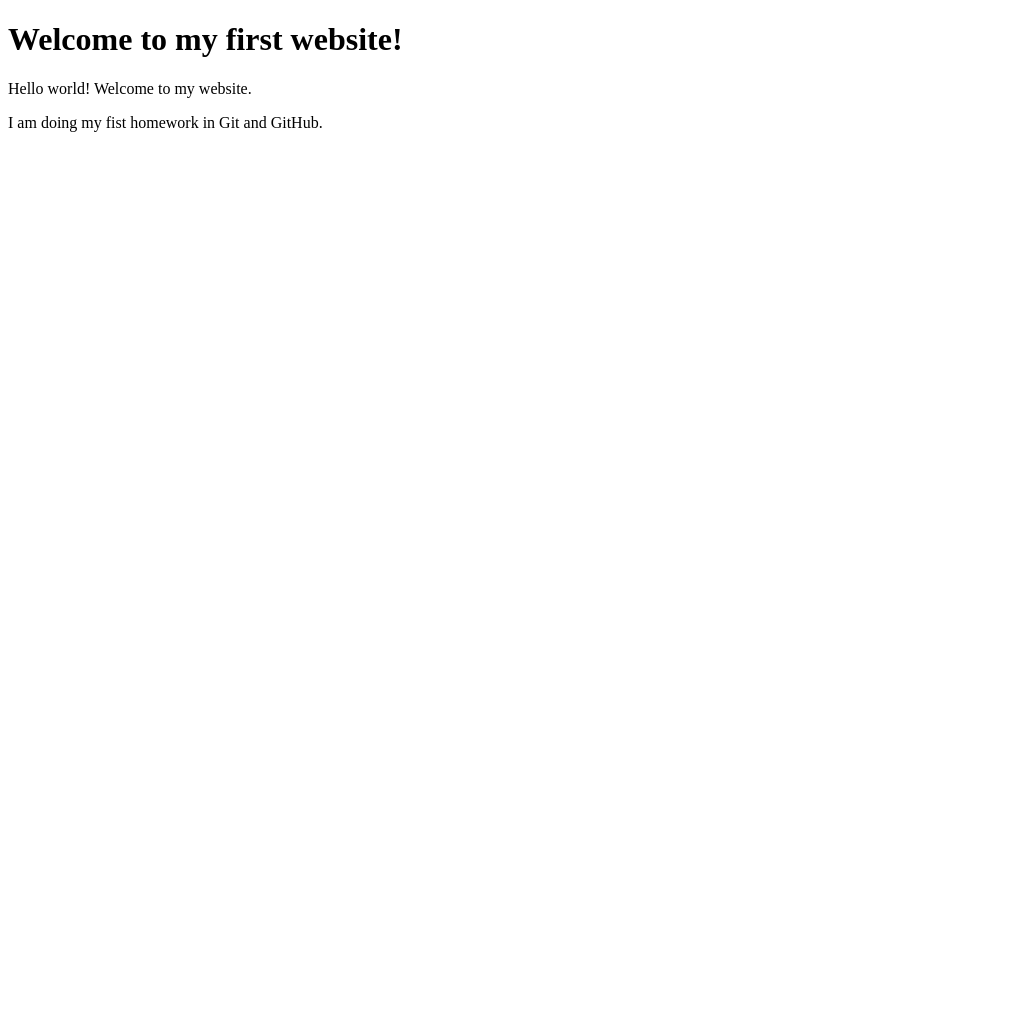
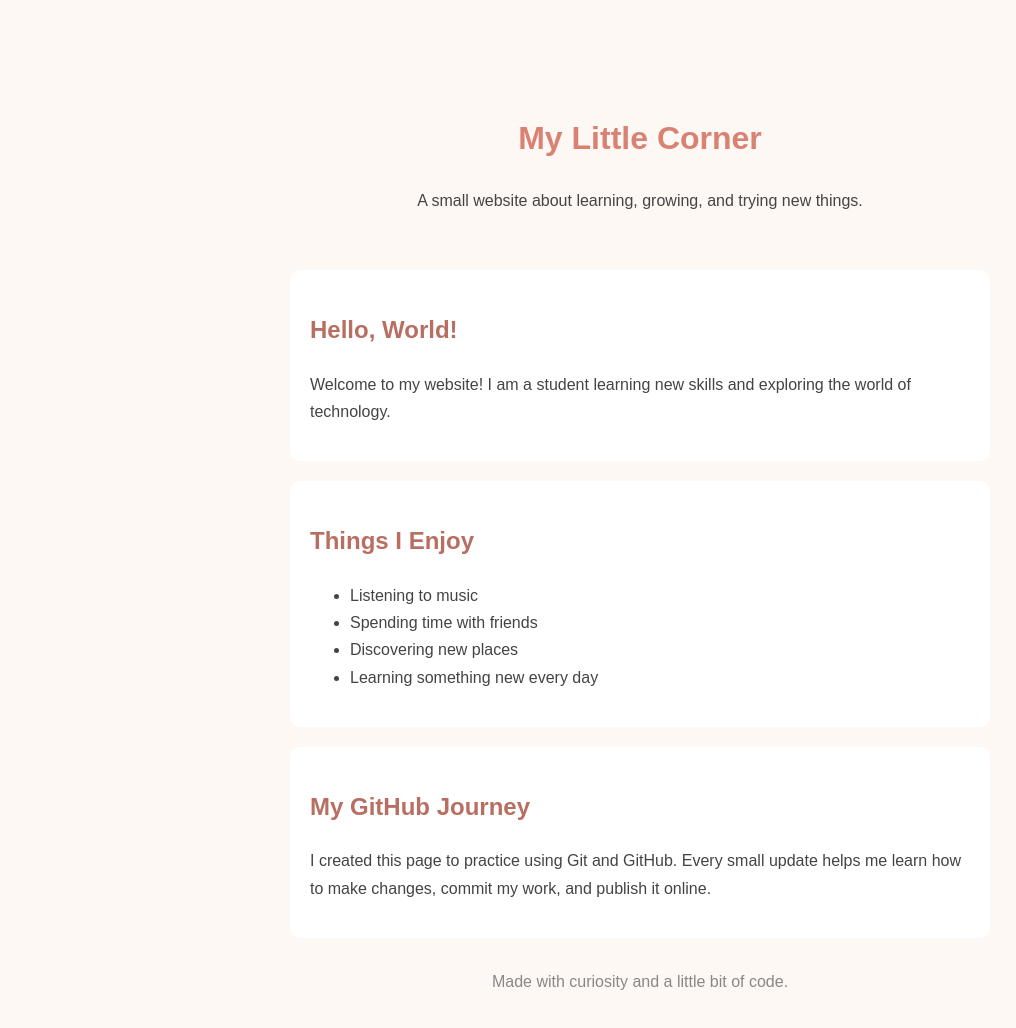
Before and after one commit to Visiela2/Visiela2.github.io, a plain HTML site: page index.html in a window 1280 px wide. Shown: the whole page, without its empty margins (0-1016 px from the left). Before the commit the page ends 800 px from the top, so only its background shows below. Drawn offline with Linux system fonts and the light colour scheme.

Commit message:
Update website design

```diff
--- a/index.html
+++ b/index.html
@@ -4,11 +4,65 @@
 <head>
     <meta charset="UTF-8">
     <meta name="viewport" content="width=device-width, initial-scale=1.0">
-    <title>My First GitHub Website</title>
+    <title>My Little Corner</title>
+    <style>
+        body {
+            font-family: Arial, sans-serif;
+            background-color: #fdf8f4;
+            color: #444;
+            max-width: 700px;
+            margin: 50px auto;
+            padding: 20px;
+            line-height: 1.7;
+        }
+        header {
+            text-align: center;
+            padding: 20px;
+        }
+        h1 { color: #d98273; }
+        h2 { color: #b86f61; }
+        section {
+            background-color: white;
+            padding: 20px;
+            margin: 20px 0;
+            border-radius: 10px;
+        }
+        footer {
+            text-align: center;
+            color: #888;
+            margin-top: 30px;
+        }
+    </style>
 </head>
 <body>
-    <h1>Welcome to my first website!</h1>
-    <p>Hello world! Welcome to my website.</p>
-    <p>I am doing my fist homework in Git and GitHub.</p>
+    <header>
+        <h1>My Little Corner</h1>
+        <p>A small website about learning, growing, and trying new things.</p>
+    </header>
+
+    <section>
+        <h2>Hello, World!</h2>
+        <p>Welcome to my website! I am a student learning new skills
+        and exploring the world of technology.</p>
+    </section>
+
+    <section>
+        <h2>Things I Enjoy</h2>
+        <ul>
+            <li>Listening to music</li>
+            <li>Spending time with friends</li>
+            <li>Discovering new places</li>
+            <li>Learning something new every day</li>
+        </ul>
+    </section>
+
+    <section>
+        <h2>My GitHub Journey</h2>
+        <p>I created this page to practice using Git and GitHub.
+        Every small update helps me learn how to make changes,
+        commit my work, and publish it online.</p>
+    </section>
+
+    <footer>Made with curiosity and a little bit of code.</footer>
 </body>
 </html>
```
